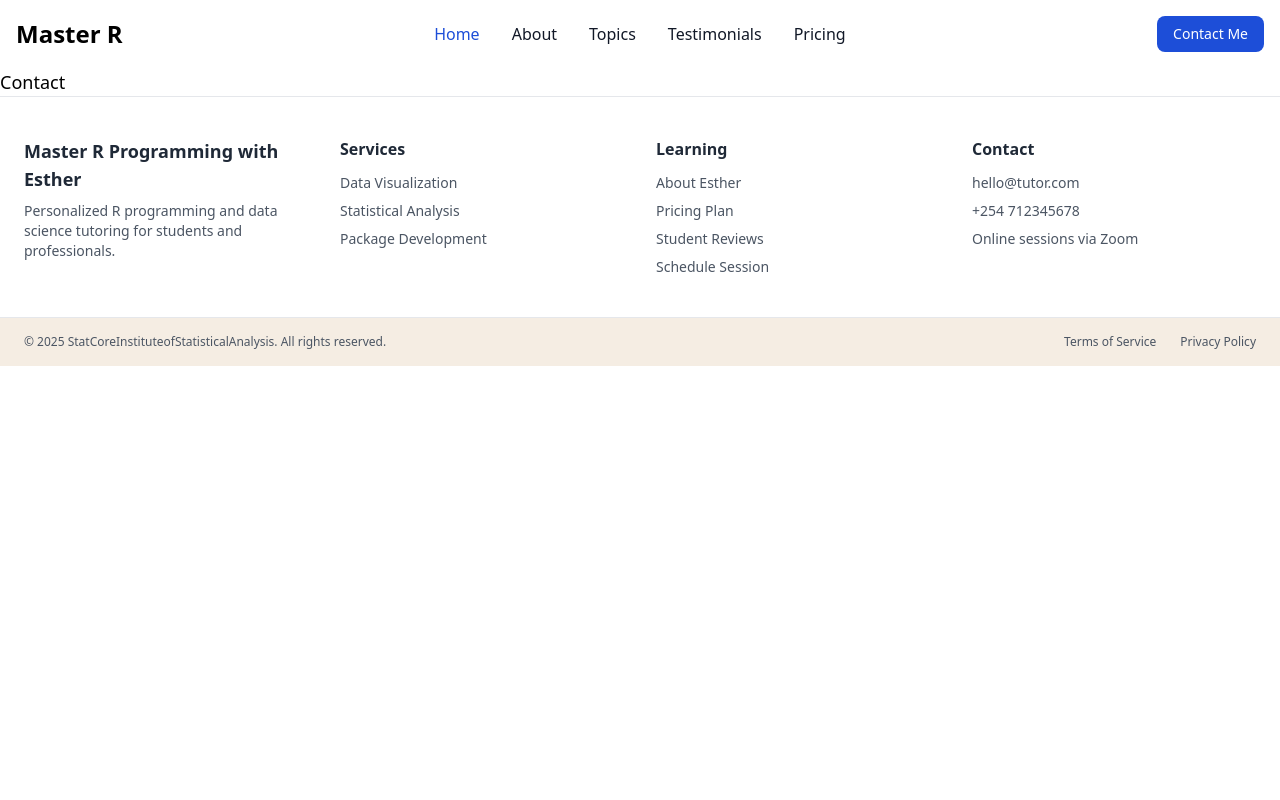
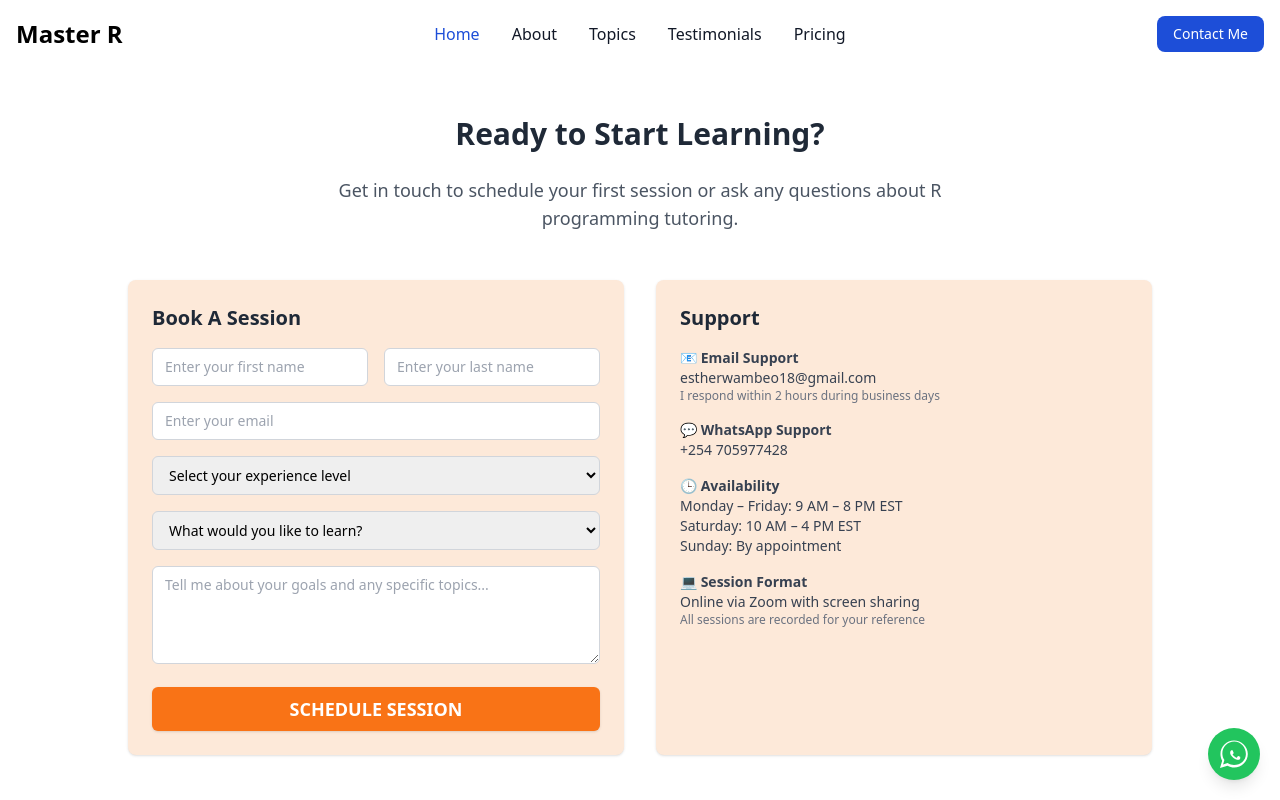
Before and after one commit to Wambeo/MasterR, a React (Vite) app: page /contact in a window 1280 px wide. Shown: the top 800 px of the page. Built offline with nearby package versions, Linux system fonts and the light colour scheme.

Commit message:
done with contact

```diff
--- a/index.html
+++ b/index.html
@@ -2,7 +2,7 @@
 <html lang="en">
   <head>
     <meta charset="UTF-8" />
-    <link rel="icon" type="image/svg+xml" href="/vite.svg" />
+    <link rel="icon" type="image/svg+xml" href="https://i.pinimg.com/1200x/48/84/b7/4884b7b5eb19a2cfadb815f914bfadb5.jpg" />
     <meta name="viewport" content="width=device-width, initial-scale=1.0" />
     <title>masterR</title>
   </head>
--- a/src/Layout.jsx
+++ b/src/Layout.jsx
@@ -13,7 +13,7 @@ export default function Layout() {
       <span class="self-center text-2xl font-semibold whitespace-nowrap dark:text-white">Master R</span>
   </a>
   <div class="flex md:order-2 space-x-3 md:space-x-0 rtl:space-x-reverse">
-      <button type="button" class="text-white bg-blue-700 hover:bg-blue-800 focus:ring-4 focus:outline-none focus:ring-blue-300 font-medium rounded-lg text-sm px-4 py-2 text-center dark:bg-blue-600 dark:hover:bg-blue-700 dark:focus:ring-blue-800">Contact Me</button>
+      <Link to="/contact" type="button" class="text-white bg-blue-700 hover:bg-blue-800 focus:ring-4 focus:outline-none focus:ring-blue-300 font-medium rounded-lg text-sm px-4 py-2 text-center dark:bg-blue-600 dark:hover:bg-blue-700 dark:focus:ring-blue-800">Contact Me</Link>
       <button data-collapse-toggle="navbar-cta" type="button" class="inline-flex items-center p-2 w-10 h-10 justify-center text-sm text-gray-500 rounded-lg md:hidden hover:bg-gray-100 focus:outline-none focus:ring-2 focus:ring-gray-200 dark:text-gray-400 dark:hover:bg-gray-700 dark:focus:ring-gray-600" aria-controls="navbar-cta" aria-expanded="false">
         <span class="sr-only">Open main menu</span>
         <svg class="w-5 h-5" aria-hidden="true" xmlns="http://www.w3.org/2000/svg" fill="none" viewBox="0 0 17 14">
@@ -24,19 +24,19 @@ export default function Layout() {
   <div class="items-center justify-between hidden w-full md:flex md:w-auto md:order-1" id="navbar-cta">
     <ul class="flex flex-col font-medium p-4 md:p-0 mt-4 border border-gray-100 rounded-lg bg-gray-50 md:space-x-8 rtl:space-x-reverse md:flex-row md:mt-0 md:border-0 md:bg-white dark:bg-gray-800 md:dark:bg-gray-900 dark:border-gray-700">
       <li>
-        <a href="#" class="block py-2 px-3 md:p-0 text-white bg-blue-700 rounded-sm md:bg-transparent md:text-blue-700 md:dark:text-blue-500" aria-current="page">Home</a>
+        <Link  to="/" class="block py-2 px-3 md:p-0 text-white bg-blue-700 rounded-sm md:bg-transparent md:text-blue-700 md:dark:text-blue-500" aria-current="page">Home</Link>
       </li>
       <li>
-        <a href="#" class="block py-2 px-3 md:p-0 text-gray-900 rounded-sm hover:bg-gray-100 md:hover:bg-transparent md:hover:text-blue-700 md:dark:hover:text-blue-500 dark:text-white dark:hover:bg-gray-700 dark:hover:text-white md:dark:hover:bg-transparent dark:border-gray-700">About</a>
+        <a href="/#about" class="block py-2 px-3 md:p-0 text-gray-900 rounded-sm hover:bg-gray-100 md:hover:bg-transparent md:hover:text-blue-700 md:dark:hover:text-blue-500 dark:text-white dark:hover:bg-gray-700 dark:hover:text-white md:dark:hover:bg-transparent dark:border-gray-700">About</a>
       </li>
       <li>
-        <a href="#" class="block py-2 px-3 md:p-0 text-gray-900 rounded-sm hover:bg-gray-100 md:hover:bg-transparent md:hover:text-blue-700 md:dark:hover:text-blue-500 dark:text-white dark:hover:bg-gray-700 dark:hover:text-white md:dark:hover:bg-transparent dark:border-gray-700">Topics</a>
+        <a href="/#topics" class="block py-2 px-3 md:p-0 text-gray-900 rounded-sm hover:bg-gray-100 md:hover:bg-transparent md:hover:text-blue-700 md:dark:hover:text-blue-500 dark:text-white dark:hover:bg-gray-700 dark:hover:text-white md:dark:hover:bg-transparent dark:border-gray-700">Topics</a>
       </li>
       <li>
-        <a href="#" class="block py-2 px-3 md:p-0 text-gray-900 rounded-sm hover:bg-gray-100 md:hover:bg-transparent md:hover:text-blue-700 md:dark:hover:text-blue-500 dark:text-white dark:hover:bg-gray-700 dark:hover:text-white md:dark:hover:bg-transparent dark:border-gray-700">Testimonials</a>
+        <a href="/#testimonials" class="block py-2 px-3 md:p-0 text-gray-900 rounded-sm hover:bg-gray-100 md:hover:bg-transparent md:hover:text-blue-700 md:dark:hover:text-blue-500 dark:text-white dark:hover:bg-gray-700 dark:hover:text-white md:dark:hover:bg-transparent dark:border-gray-700">Testimonials</a>
       </li>
        <li>
-        <a href="#" class="block py-2 px-3 md:p-0 text-gray-900 rounded-sm hover:bg-gray-100 md:hover:bg-transparent md:hover:text-blue-700 md:dark:hover:text-blue-500 dark:text-white dark:hover:bg-gray-700 dark:hover:text-white md:dark:hover:bg-transparent dark:border-gray-700">Pricing</a>
+        <a href="/#pricing" class="block py-2 px-3 md:p-0 text-gray-900 rounded-sm hover:bg-gray-100 md:hover:bg-transparent md:hover:text-blue-700 md:dark:hover:text-blue-500 dark:text-white dark:hover:bg-gray-700 dark:hover:text-white md:dark:hover:bg-transparent dark:border-gray-700">Pricing</a>
       </li>
 
     </ul>
@@ -73,10 +73,10 @@ export default function Layout() {
         <div>
           <h3 className="font-semibold text-base mb-3">Learning</h3>
           <ul className="space-y-2 text-sm text-gray-600">
-            <li>About Esther</li>
-            <li>Pricing Plan</li>
-            <li>Student Reviews</li>
-            <li>Schedule Session</li>
+            <li><a href='#about'>About Esther</a></li>
+            <li><a href='#pricing'>Pricing Plan</a></li>
+            <li><a href='#testimonials'>Student Reviews</a></li>
+            <li><a href='#form'>Schedule Session</a></li>
           </ul>
         </div>
 
@@ -85,11 +85,11 @@ export default function Layout() {
           <h3 className="font-semibold text-base mb-3">Contact</h3>
           <ul className="space-y-2 text-sm text-gray-600">
             <li>
-              <a href="mailto:hello@tutor.com" className="hover:underline">
-                hello@tutor.com
+              <a href="mailto:estherwambeo18.com" className="hover:underline">
+                estherwambeo18@gmail.com
               </a>
             </li>
-            <li>+254 712345678</li>
+            <li>+254 705977428</li>
             <li>Online sessions via Zoom</li>
           </ul>
         </div>
@@ -106,6 +106,23 @@ export default function Layout() {
         </div>
       </div>
     </footer>
+    {/* Floating WhatsApp Button */}
+<a
+  href="https://wa.me/254705977428"
+  target="_blank"
+  rel="noopener noreferrer"
+  className="fixed bottom-5 right-5 bg-green-500 hover:bg-green-600 text-white p-3 rounded-full shadow-lg transition-transform transform hover:scale-110 z-50"
+>
+  <svg
+    xmlns="http://www.w3.org/2000/svg"
+    viewBox="0 0 32 32"
+    fill="currentColor"
+    className="w-7 h-7"
+  >
+    <path d="M16 .5C7.6.5.5 7.6.5 16c0 2.8.7 5.4 2 7.7L0 32l8.6-2.5c2.3 1.3 4.9 2 7.7 2 8.4 0 15.5-7.1 15.5-15.5S24.4.5 16 .5zm0 28.1c-2.5 0-4.9-.7-6.9-1.9l-.5-.3-5.1 1.5 1.5-5-.3-.5c-1.3-2.1-2-4.5-2-7 0-7.5 6.1-13.6 13.6-13.6S29.6 8.5 29.6 16 23.5 28.6 16 28.6zm7.5-9c-.4-.2-2.2-1.1-2.5-1.2-.3-.1-.5-.2-.7.2s-.8 1.2-1 1.5c-.2.3-.4.3-.7.1s-1.3-.5-2.4-1.5c-.9-.8-1.5-1.7-1.7-2s0-.4.1-.6c.1-.1.3-.3.4-.4.1-.1.2-.3.3-.4.1-.1.2-.2.3-.3.1-.2.1-.3 0-.5-.1-.2-.7-1.7-1-2.3-.2-.6-.4-.5-.7-.5h-.6c-.2 0-.5.1-.7.3s-1 1-1 2.5 1 2.9 1.2 3.2c.1.2 2 3.1 5 4.3.7.3 1.2.5 1.7.6.7.2 1.3.2 1.7.1.5-.1 1.6-.7 1.8-1.3.2-.6.2-1.1.1-1.3-.1-.2-.3-.3-.7-.5z" />
+  </svg>
+</a>
+
 
     </>
   )
--- a/src/components/PricingPlans.jsx
+++ b/src/components/PricingPlans.jsx
@@ -60,7 +60,7 @@ const PricingPlans = () => {
   const { ref, inView } = useInView({ triggerOnce: true, threshold: 0.1 });
 
   return (
-    <div className="bg-white py-16 px-6 relative">
+    <div className="bg-white py-16 px-6 relative" id='pricing'>
       <div className="text-center mb-12">
         <h2 className="text-3xl font-bold">Flexible Pricing Plans</h2>
         <p className="text-gray-600 mt-2">
--- a/src/components/StudentTestimonials.jsx
+++ b/src/components/StudentTestimonials.jsx
@@ -61,7 +61,7 @@ const StudentTestimonials = () => {
   };
 
   return (
-    <div className="bg-gradient-to-b from-orange-300 to-orange-100 py-12 px-6">
+    <div className="bg-gradient-to-b from-orange-300 to-orange-100 py-12 px-6" id='testimonials'>
       <h2 className="text-3xl font-semibold text-center mb-10 text-white drop-shadow">
         What My Students are Saying
       </h2>
--- a/src/components/Topics.jsx
+++ b/src/components/Topics.jsx
@@ -59,7 +59,7 @@ const card = {
 
 export default function Topics() {
   return (
-    <section className="bg-white py-16">
+    <section className="bg-white py-16" id="topics">
       <div className="max-w-7xl mx-auto px-6">
         <h2 className="text-3xl font-bold text-center mb-12">
           Topics You’ll Learn
--- a/src/components/TutorProfile.jsx
+++ b/src/components/TutorProfile.jsx
@@ -13,6 +13,7 @@ const TutorProfile = () => {
   return (
     <div
       ref={ref}
+      id='about'
       className="flex flex-col lg:flex-row justify-between items-start gap-12 h-auto px-6 lg:px-16 py-16 bg-white"
     >
       {/* Text Section */}
--- a/src/components/TutoringForm.jsx
+++ b/src/components/TutoringForm.jsx
@@ -2,7 +2,7 @@ import React from "react";
 
 const TutoringForm = () => {
   return (
-    <div className="bg-white py-12 px-4 sm:px-6 lg:px-8">
+    <div className="bg-white py-12 px-4 sm:px-6 lg:px-8" id="form">
       <div className="max-w-7xl mx-auto">
         <h2 className="text-3xl font-bold text-center text-gray-900 mb-2">
           Ready to Start Learning?
@@ -64,11 +64,11 @@ const TutoringForm = () => {
           {/* Contact Info */}
           <div className="bg-orange-100 p-6 rounded-lg shadow-lg col-span-1 lg:col-span-1">
             <h3 className="text-lg font-semibold mb-4">📧 Email Support</h3>
-            <p className="text-sm mb-2">hello@tutor.com</p>
+            <p className="text-sm mb-2">estherwambeo18@gmail.com</p>
             <p className="text-sm text-gray-700 mb-4">I respond within 2 hours during business days</p>
 
             <h3 className="text-lg font-semibold mb-2">💬 Whatsapp Support</h3>
-            <p className="text-sm mb-4">+254 712345678</p>
+            <p className="text-sm mb-4">+254 705977428</p>
 
             <h3 className="text-lg font-semibold mb-2">🕒 Availability</h3>
             <p className="text-sm">
--- a/src/index.css
+++ b/src/index.css
@@ -1,3 +1,7 @@
 @tailwind base;
 @tailwind components;
 @tailwind utilities;
+
+html {
+  scroll-behavior: smooth;
+}
--- a/src/pages/Contact.jsx
+++ b/src/pages/Contact.jsx
@@ -2,6 +2,90 @@ import React from 'react'
 
 export default function Contact() {
   return (
-    <div>Contact</div>
-  )
+    <div className="bg-white min-h-screen py-12 px-4">
+      <h2 className="text-3xl font-bold text-center mb-6 text-gray-800">
+        Ready to Start Learning?
+      </h2>
+      <p className="text-center text-gray-600 mb-12 max-w-2xl mx-auto">
+        Get in touch to schedule your first session or ask any questions about R programming tutoring.
+      </p>
+
+      <div className="max-w-5xl mx-auto grid grid-cols-1 md:grid-cols-2 gap-8">
+
+        {/* Book A Session Form */}
+        <div className="bg-[#fde9d9] p-6 rounded-lg shadow">
+          <h3 className="font-semibold text-xl text-gray-800 mb-4">Book A Session</h3>
+          <form className="space-y-4">
+            <div className="grid grid-cols-1 md:grid-cols-2 gap-4">
+              <input
+                type="text"
+                placeholder="Enter your first name"
+                className="w-full border border-gray-300 rounded-md px-3 py-2 text-sm focus:ring focus:ring-orange-300 focus:outline-none"
+              />
+              <input
+                type="text"
+                placeholder="Enter your last name"
+                className="w-full border border-gray-300 rounded-md px-3 py-2 text-sm focus:ring focus:ring-orange-300 focus:outline-none"
+              />
+            </div>
+            <input
+              type="email"
+              placeholder="Enter your email"
+              className="w-full border border-gray-300 rounded-md px-3 py-2 text-sm focus:ring focus:ring-orange-300 focus:outline-none"
+            />
+            <select className="w-full border border-gray-300 rounded-md px-3 py-2 text-sm focus:ring focus:ring-orange-300 focus:outline-none">
+              <option>Select your experience level</option>
+              <option>Beginner</option>
+              <option>Intermediate</option>
+              <option>Advanced</option>
+            </select>
+            <select className="w-full border border-gray-300 rounded-md px-3 py-2 text-sm focus:ring focus:ring-orange-300 focus:outline-none">
+              <option>What would you like to learn?</option>
+              <option>Data Visualization</option>
+              <option>Statistical Analysis</option>
+              <option>Package Development</option>
+            </select>
+            <textarea
+              rows="4"
+              placeholder="Tell me about your goals and any specific topics..."
+              className="w-full border border-gray-300 rounded-md px-3 py-2 text-sm focus:ring focus:ring-orange-300 focus:outline-none"
+            ></textarea>
+            <button
+              type="submit"
+              className="w-full bg-orange-500 hover:bg-orange-600 text-white font-semibold py-2 px-4 rounded-md shadow transition"
+            >
+              SCHEDULE SESSION
+            </button>
+          </form>
+        </div>
+
+        {/* Contact & Support Info */}
+        <div className="bg-[#fde9d9] p-6 rounded-lg shadow text-gray-700">
+          <h3 className="font-semibold text-xl text-gray-800 mb-4">Support</h3>
+          <ul className="space-y-4 text-sm">
+            <li>
+              <span className="font-semibold">📧 Email Support</span>
+              <p>estherwambeo18@gmail.com</p>
+              <p className="text-xs text-gray-500">I respond within 2 hours during business days</p>
+            </li>
+            <li>
+              <span className="font-semibold">💬 WhatsApp Support</span>
+              <p>+254 705977428</p>
+            </li>
+            <li>
+              <span className="font-semibold">🕒 Availability</span>
+              <p>Monday – Friday: 9 AM – 8 PM EST</p>
+              <p>Saturday: 10 AM – 4 PM EST</p>
+              <p>Sunday: By appointment</p>
+            </li>
+            <li>
+              <span className="font-semibold">💻 Session Format</span>
+              <p>Online via Zoom with screen sharing</p>
+              <p className="text-xs text-gray-500">All sessions are recorded for your reference</p>
+            </li>
+          </ul>
+        </div>
+      </div>
+    </div>
+  );
 }
```
Also changed, not shown: 1 other file (tests, documents, lock files or other folders).
